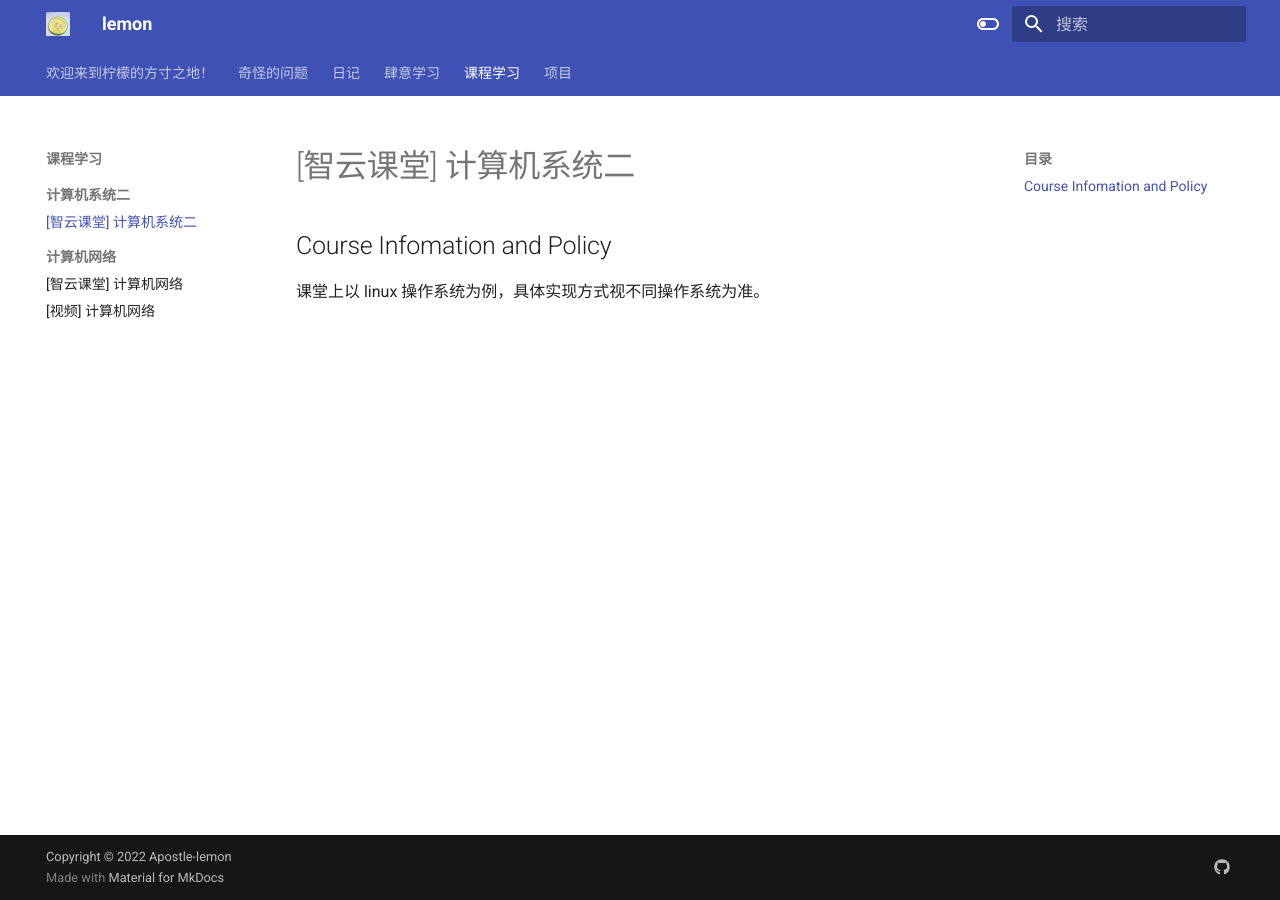
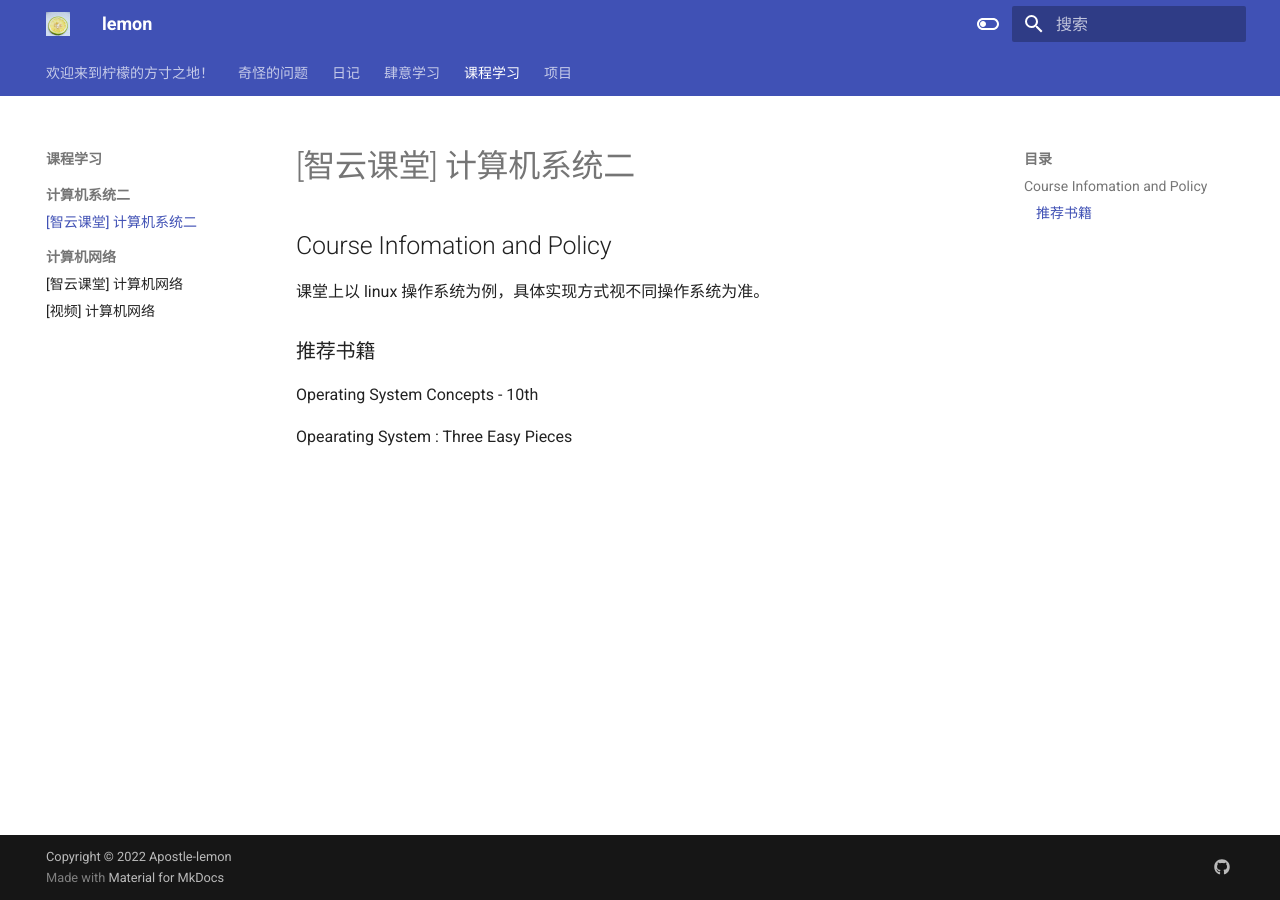
Before and after one commit to Apostle-lemon/Apostle-lemon.github.io, an MkDocs documentation site: the page built from docs/课程学习/计算机系统二/【智云课堂】计算机系统二.md, in a window 1280 px wide. Built offline with MkDocs 1.6.1 and Material for MkDocs 9.7.7, drawn with Linux system fonts in a browser that asks for light colours.

Commit message:
vault backup: 2022-10-27 15:50:39
Affected files:
docs/课程学习/计算机系统二/【智云课堂】计算机系统二.md

```diff
--- a/docs/课程学习/计算机系统二/【智云课堂】计算机系统二.md
+++ b/docs/课程学习/计算机系统二/【智云课堂】计算机系统二.md
@@ -3,3 +3,9 @@
 ## Course Infomation and Policy
 
 课堂上以 linux 操作系统为例，具体实现方式视不同操作系统为准。
+
+### 推荐书籍
+
+Operating System Concepts - 10th
+
+Opearating System : Three Easy Pieces
```
